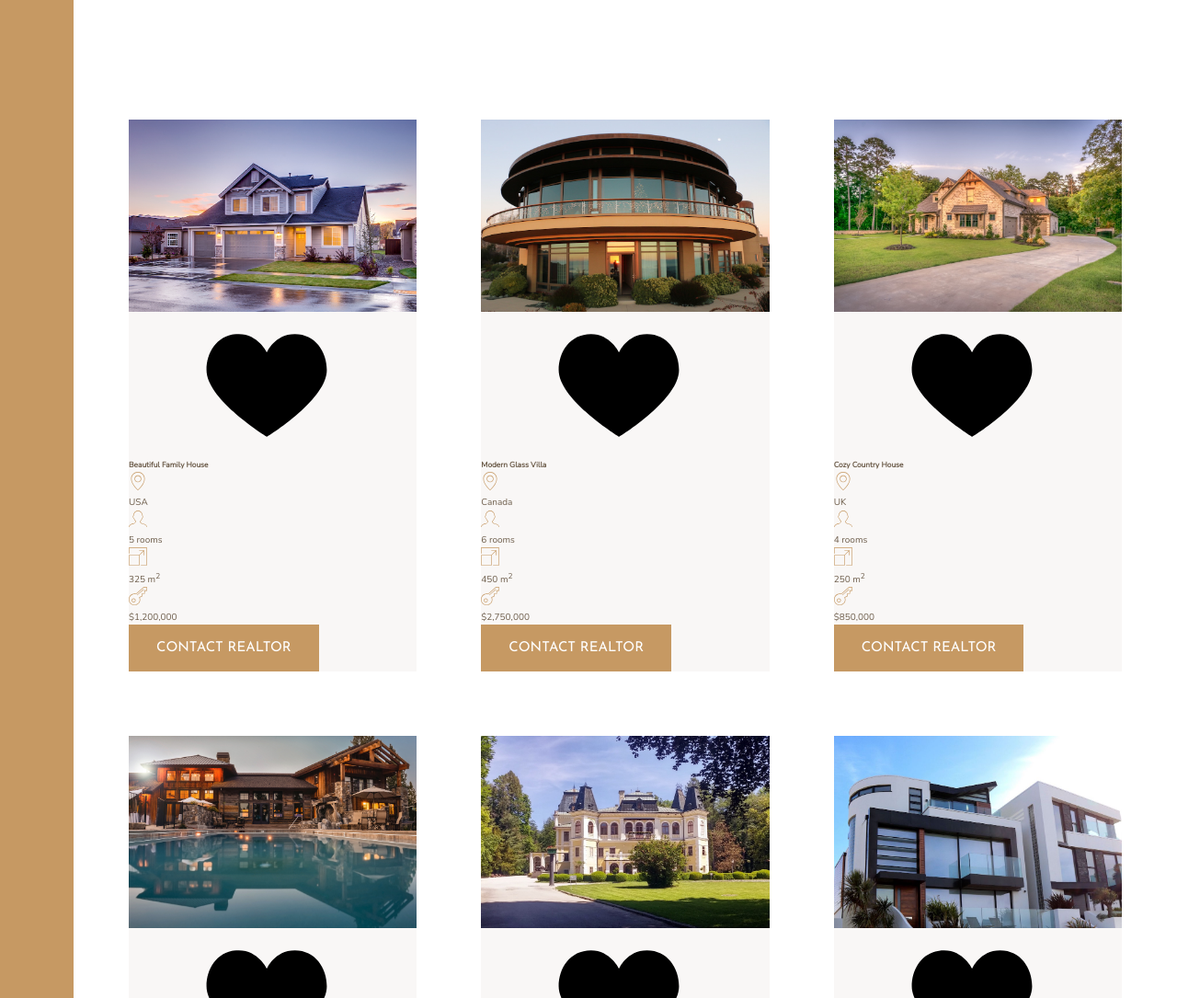
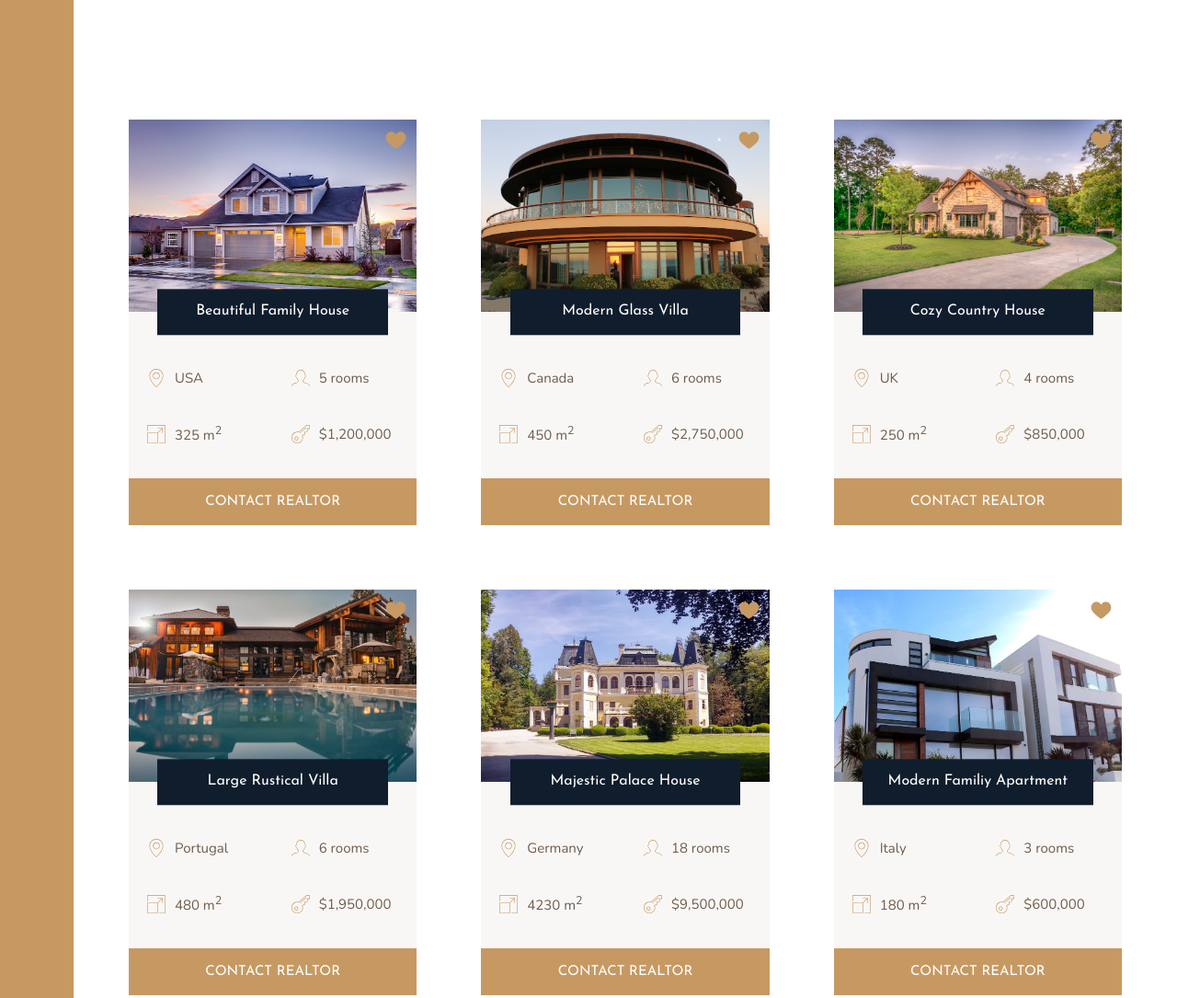
Before and after one commit to EnergeticPixels/nexters, a website: page index.html in a window 1280 px wide. Shown: the part 1840-2925 px from the top of the page at 92% size. Drawn offline with nearby package versions, Linux system fonts and the light colour scheme; files that its build step writes are made by us from their sources.

Commit message:
ARRANGE home card elements

```diff
--- a/index.html
+++ b/index.html
@@ -109,7 +109,7 @@
                     </svg>
                     <p>$1,200,000</p>
                 </div>
-                <button class="btn home_btn">Contact Realtor</button>
+                <button class="btn home__btn">Contact realtor</button>
             </div>
             <div class="home">
                 <img src="./img/house-2.jpeg" alt="House 2" class="home__img">
--- a/sass/_homes.scss
+++ b/sass/_homes.scss
@@ -9,31 +9,68 @@
 
 .home {
   background-color: $color-grey-light-1;
+  display: grid;
+  grid-template-columns: repeat(2, 1fr);
+  row-gap: 3.5rem;
 
   &__img {
     width: 100%;
+    grid-row: 1 / 2;
+    grid-column: 1 / -1;
+    z-index: 1;
   }
 
   &__like {
-
+    grid-row: 1 / 2;
+    grid-column: 2 / 3;
+    fill: $color-primary;
+    height: 2.5rem;
+    width: 2.5rem;
+    z-index: 4;
+    justify-self: end;
+    margin: 1rem;
   }
 
   &__name {
+    grid-row: 1 / 2;
+    grid-column: 1 / -1;
+    font-family: $font-display;
+    width: 80%;
+    justify-self: center;
+    align-self: end;
+    font-size: 1.6rem;
+    text-align: center;
+    padding: 1.25rem;
+    background-color: $color-secondary;
+    color: white;
+    font-weight: 400;
+    z-index: 2;
+    transform: translateY(50%);
+  }
 
+  &__location,
+  &__rooms {
+    margin-top: 2.5rem;
   }
 
   &__location,
   &__rooms,
   &__area,
   &__price {
-
+    font-size: 1.5rem;
+    margin-left: 2rem;
+    display: flex;
+    align-items: center;
     svg {
       fill: $color-primary;
       height: 2rem;
       width: 2rem;
+      margin-right: 1rem;
     }
-    p {
 
-    }
+  }
+
+  &__btn {
+    grid-column: 1 / -1;
   }
 }
```
